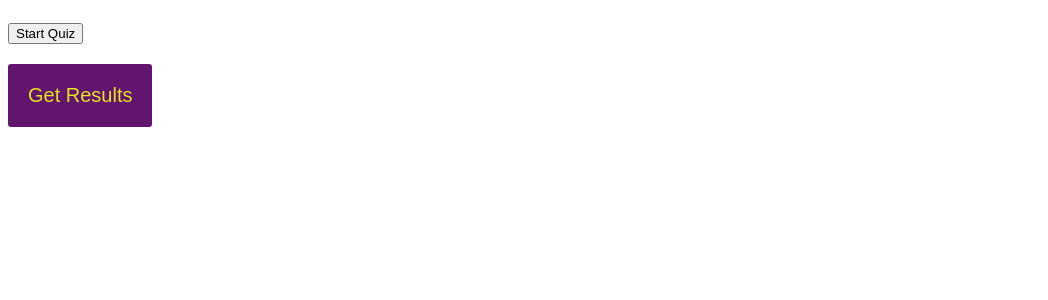
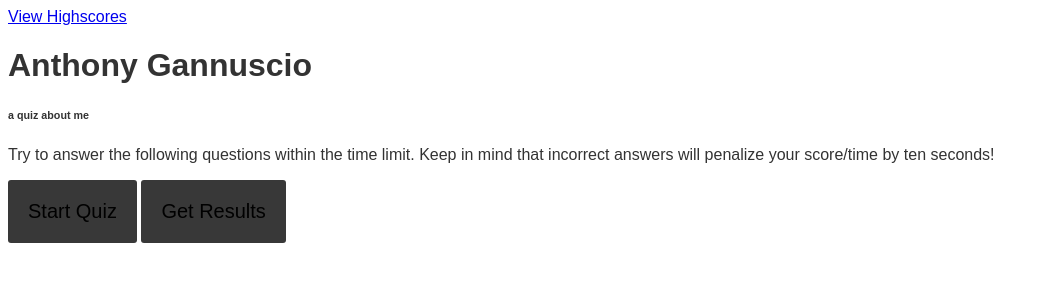
Before and after one commit to m3t4ldood/AcgCodeQuiz, a PHP site: page / in a window 1280 px wide. Shown: the top 300 px of the page, without its empty margins (0-1048 px from the left). Run offline with PHP 8.4, Linux system fonts and the light colour scheme.

Commit message:
adding pictures and style

```diff
--- a/index.html
+++ b/index.html
@@ -1,16 +1,37 @@
 <!DOCTYPE html>
 <html lang="en">
+
 <head>
     <meta charset="UTF-8">
     <meta name="viewport" content="width=device-width, initial-scale=1.0">
     <link rel="stylesheet" href="style.css">
     <title>ACGcodeQuiz</title>
 </head>
+
 <body>
-<p><button id="quiz">Start Quiz</button></p>
-<div id="quiz"></div>
-<p><button id="submit">Get Results</button></p>
-<div id="results"></div>
+
+    <a href="HighScores.html">View Highscores</a>
+
+    <div id="wrapper">
+
+        <div id="currentTime"></div>
+
+        <div id="questions">
+            <h1>Anthony Gannuscio</h1>
+            <h6>a quiz about me</h6>
+            <p>Try to answer the following questions within the time limit. Keep in mind that incorrect
+                answers
+                will penalize your score/time by ten seconds!</p>
+            <ul id="quiz"></ul>
+
+            <button id="submit">Start Quiz</button>
+            <button id="submit">Get Results</button>
+            <div id="results"></div>
+        </div>
+
+    </div>
+
     <script src="script.js"></script>
-    </body>
+</body>
+
 </html>
--- a/style.css
+++ b/style.css
@@ -1,26 +1,27 @@
-body{
+body{;
+    background-image: 'bg.jpg'
     font-size: 20px;
     font-family: sans-serif;
     color: #333;
-  }
+}
   .question{
     font-weight: 600;
-  }
+}
   .answers {
       margin-bottom: 20px;
-  }
+}
   #submit{
     font-family: sans-serif;
     font-size: 20px;
-    background-color: #61156e;
-    color: rgb(230, 226, 31);
-    border: black;
+    background-color: #383838;
+    color: black;
+    border: #383838;
     border-radius: 3px;
     padding: 20px;
     cursor: pointer;
     margin-bottom: 20px;
 
-  }
+}
   #submit:hover{
     background-color: rgb(118, 27, 146);
-  }
+}
```
Also changed, not shown: bg.jpg (added), broken.jpg (added), darkhd.JPG (added).
